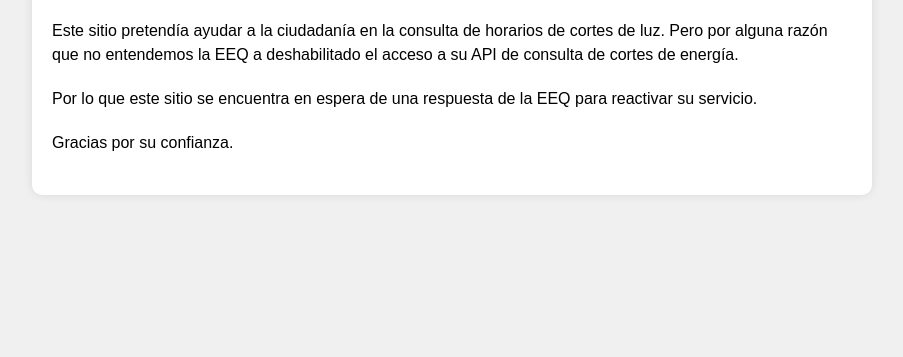
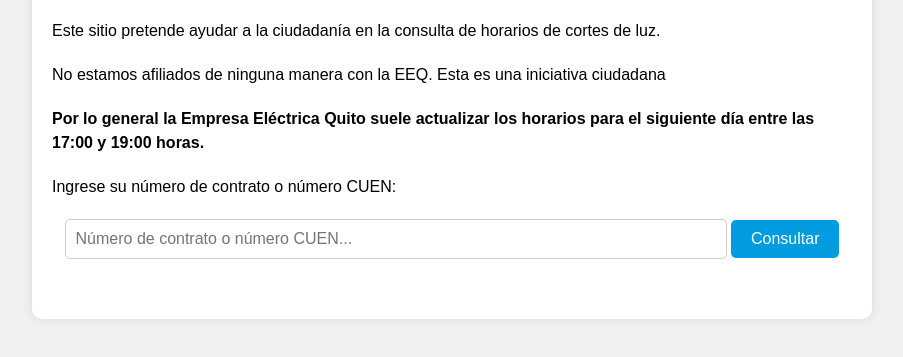
Before and after one commit to codewavejam/cortes-eeq.github.io, a plain HTML site: page index.html in a window 1280 px wide. Shown: the part 131-488 px from the top of the page, without its empty margins (188-1091 px from the left). Drawn offline with Linux system fonts and the light colour scheme.

Commit message:
Update index.html

```diff
--- a/index.html
+++ b/index.html
@@ -9,10 +9,17 @@
 <body>
     <div class="container">
         <h1>Consulta de Cortes EEQ</h1>
-        <p>Este sitio pretendía ayudar a la ciudadanía en la consulta de horarios de cortes de luz. Pero por alguna razón que no entendemos la EEQ a deshabilitado el acceso a su API de consulta de cortes de energía.</p>
-        <p>Por lo que este sitio se encuentra en espera de una respuesta de la EEQ para reactivar su servicio.</p>
-        <p>Gracias por su confianza.</p>
+        <p>Este sitio pretende ayudar a la ciudadanía en la consulta de horarios de cortes de luz.</p>
+        <p>No estamos afiliados de ninguna manera con la EEQ. Esta es una iniciativa ciudadana</p>
+        <p><b>Por lo general la Empresa Eléctrica Quito suele actualizar los horarios para el siguiente día entre las 17:00 y 19:00 horas.</b></p>
+        <p>Ingrese su número de contrato o número CUEN:</p>
+        <form id="queryForm">
+            <input type="text" id="searchId" placeholder="Número de contrato o número CUEN...">
+            <input type="submit" value="Consultar">
+        </form>
+        <div class="result" id="result"></div>
     </div>
 
+    <script src="script.js"></script>
 </body>
 </html>
```
